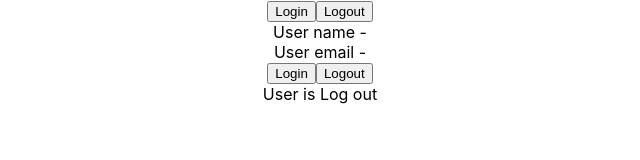
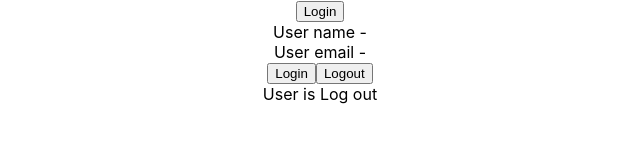
Before and after one commit to SandeepKumar377/ReactJS-TypeScript, a React (Create React App) app: page / in a window 1280 px wide. Shown: the top 160 px of the page, without its empty margins (320-960 px from the left). Built offline with nearby package versions, Linux system fonts and the light colour scheme.

Commit message:
useState_Type_Assertion

```diff
--- a/src/components/state/User.tsx
+++ b/src/components/state/User.tsx
@@ -6,22 +6,18 @@
 }
 
 export const User = () => {
-    const [user, setUser] = useState<AuthUser | null>(null)
+    const [user, setUser] = useState<AuthUser>({} as AuthUser)
     const handleLogin = () => {
         setUser({
             name:'Sandeep',
             email:'san@gmail.com'
         })
     }
-    const handleLogout = () => {
-        setUser(null)
-    }
     return (
         <div>
             <button onClick={handleLogin} >Login</button>
-            <button onClick={handleLogout} >Logout</button>
-            <div>User name - {user?.name}</div>
-            <div>User email - {user?.email} </div>
+            <div>User name - {user.name}</div>
+            <div>User email - {user.email} </div>
         </div>
     )
 }
```
